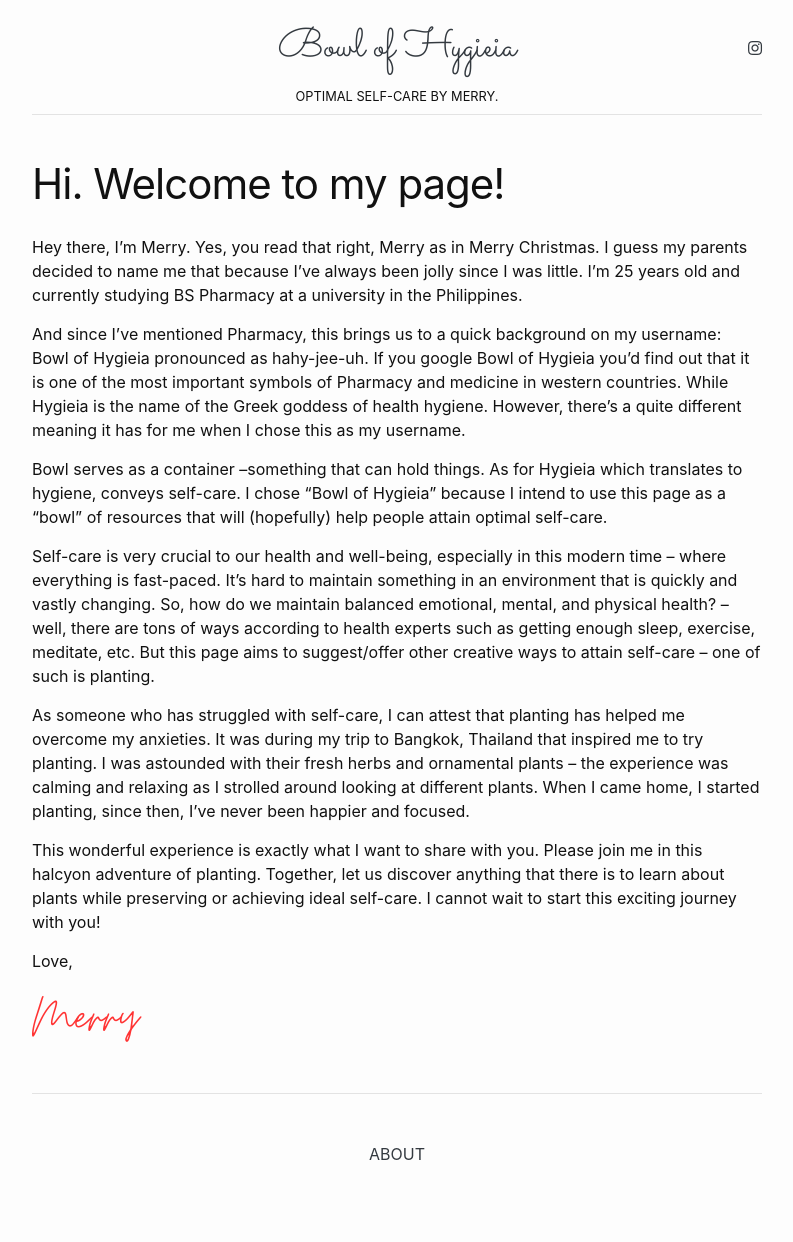
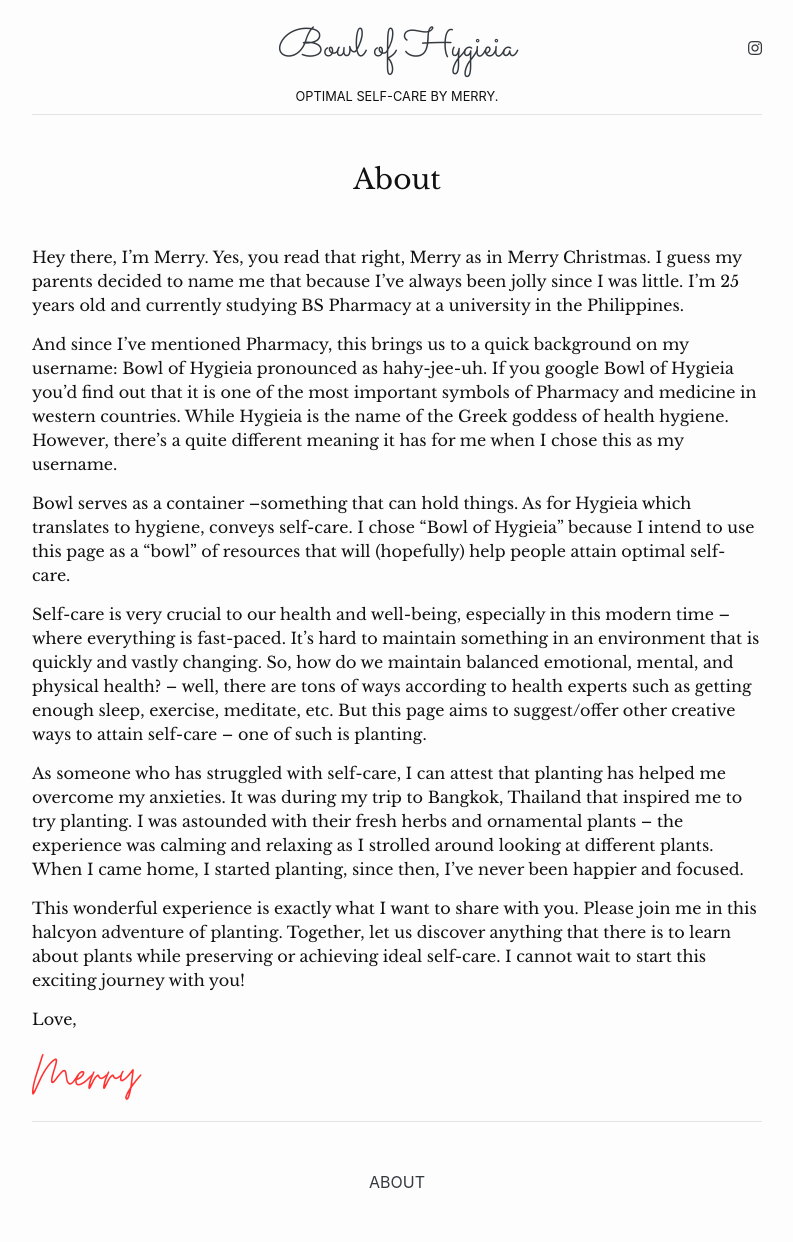
Before and after one commit to ToshiWasabi/Toshi, a Jekyll site: the page built from about.md, in a window 1280 px wide. Shown: the whole page, without its empty margins (243-1036 px from the left). Built offline with Jekyll 4.4.1, drawn with Linux system fonts in a browser that asks for light colours; nearby versions of some CDN libraries; before the commit the page ends 1214 px from its top, so only the background shows below that.

Commit message:
Formatting for About page

```diff
--- a/_layouts/page.html
+++ b/_layouts/page.html
@@ -1,14 +1,11 @@
 ---
 layout: default
 ---
-<article class="post mt-5">
-
-  <header class="post-header">
-    <h1 class="post-title">{{ page.title | escape }}</h1>
-  </header>
-
-  <div class="post-content">
+<article class="post">
+  <div class="text-center my-5">
+    <h1 class="h3">{{page.title | escape}}</h1>
+  </div>
+  <div>
     {{ content }}
   </div>
-
 </article>
--- a/about.md
+++ b/about.md
@@ -1,6 +1,6 @@
 ---
 layout: page
-title: Hi. Welcome to my page!
+title: About
 permalink: /about/
 ---
 
--- a/assets/main.scss
+++ b/assets/main.scss
@@ -10,6 +10,11 @@
 
 .font-sacremento {
   font-family: "Sacramento", cursive;
+}
+
+@font-face {
+  font-family: "LibreBaskerville";
+  src: url("LibreBaskerville-Regular.ttf");
 }
 
 @font-face {
@@ -35,3 +40,7 @@
   font-size: 60px;
   color: rgb(255, 51, 51);
 }
+
+.post {
+  font-family: "LibreBaskerville";
+}
```
Also changed, not shown: assets/LibreBaskerville-Regular.ttf (added).
